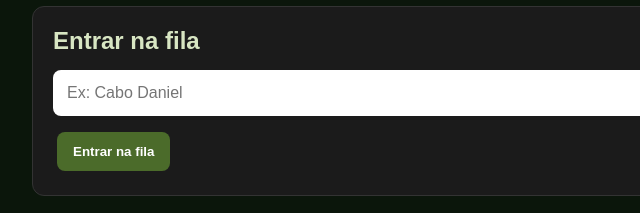
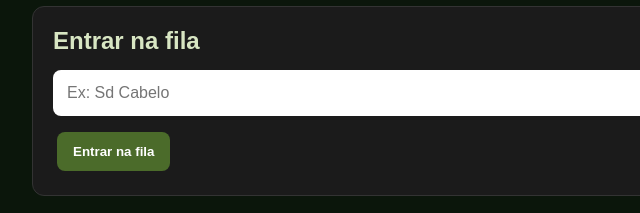
Before and after one commit to danielmartinsteix-dot/barbearia-20bib, a plain HTML site: page index.html in a window 1280 px wide. Shown: the part 436-649 px from the top of the page, 158-798 px from the left. Drawn offline with Linux system fonts and the light colour scheme; no server answers.

Commit message:
Teste final

```diff
--- a/index.html
+++ b/index.html
@@ -33,7 +33,7 @@
     <section class="card">
       <h2> Entrar na fila</h2>
 
-      <input type="text" id="nomeInput" placeholder="Ex: Cabo Daniel">
+      <input type="text" id="nomeInput" placeholder="Ex: Sd Cabelo">
 
       <button id="entrarBtn">Entrar na fila</button>
     </section>
```
